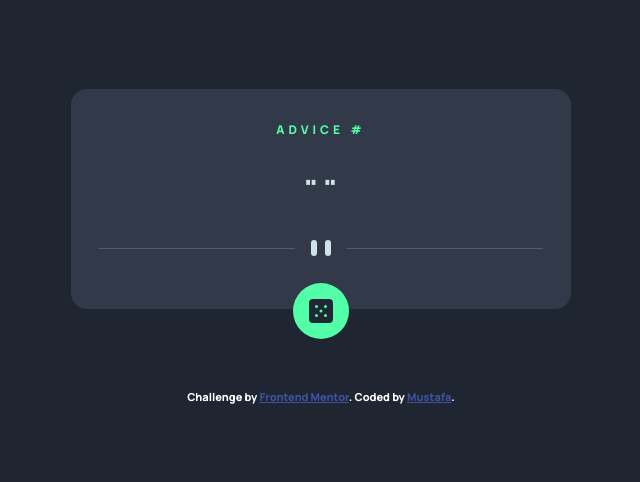
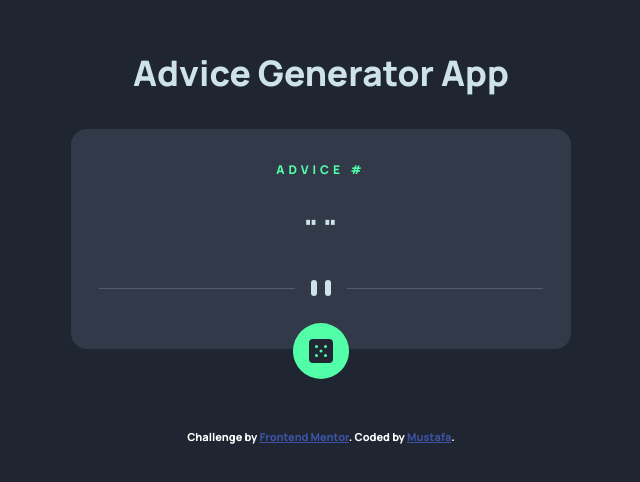
Before and after one commit to mnoorhussin/advice-generator-app-main, a plain HTML site: page index.html in a window 1280 px wide. Shown: the part 154-636 px from the top of the page, without its empty margins (319-959 px from the left). Drawn offline with Linux system fonts and the light colour scheme; no server answers.

Commit message:
semantic HTML improvement

```diff
--- a/index.css
+++ b/index.css
@@ -18,6 +18,13 @@ body {
   align-items: center;
   justify-content: center;
   background-color: var(--Dark-Blue);
+}
+
+header {
+  color: var(--Light-Cyan);
+  font-size: 1.1rem;
+  text-align: center;
+  margin-bottom: 2rem;
 }
 .advice-card {
   width: 500px;
@@ -67,6 +74,9 @@ button:hover {
   .advice-card {
     width: 350px;
   }
+  header {
+    font-size: 0.9rem;
+  }
 }
 
 .attribution {
--- a/index.html
+++ b/index.html
@@ -15,6 +15,11 @@
   </head>
   <body>
     <div>
+      <header>
+        <h1>Advice Generator App</h1>
+      </header>
+
+      <main>
         <div class="advice-card">
           <div class="card-container">
             <p>Advice #<span id="advice-id"></span></p>
@@ -30,6 +35,7 @@
             </button>
           </div>
         </div>
+      </main>
       <footer>
         <div class="attribution">
           Challenge by
```
Lines whose indentation alone changed are shown as unchanged.
